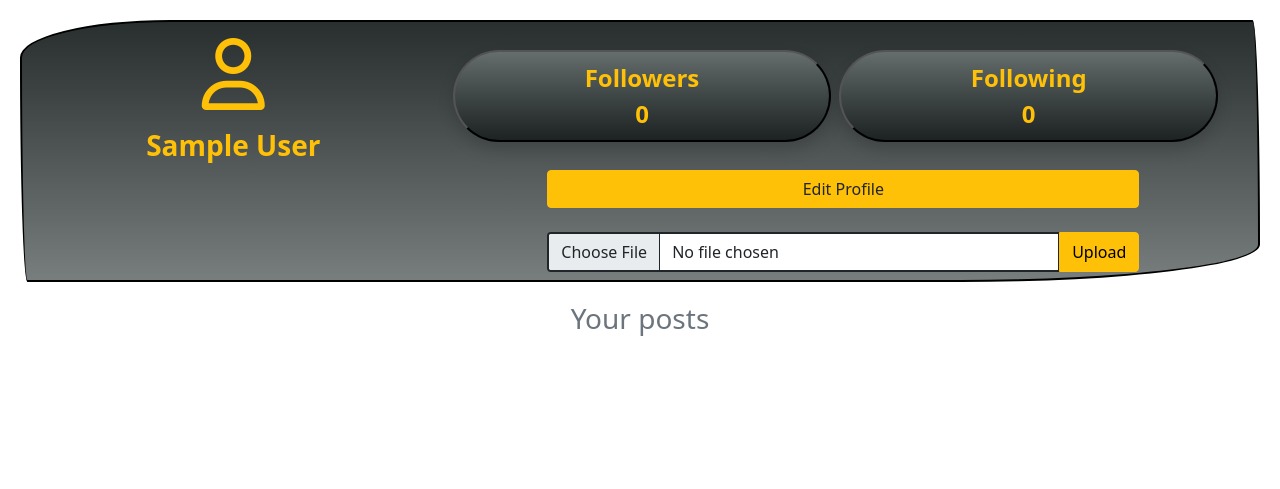
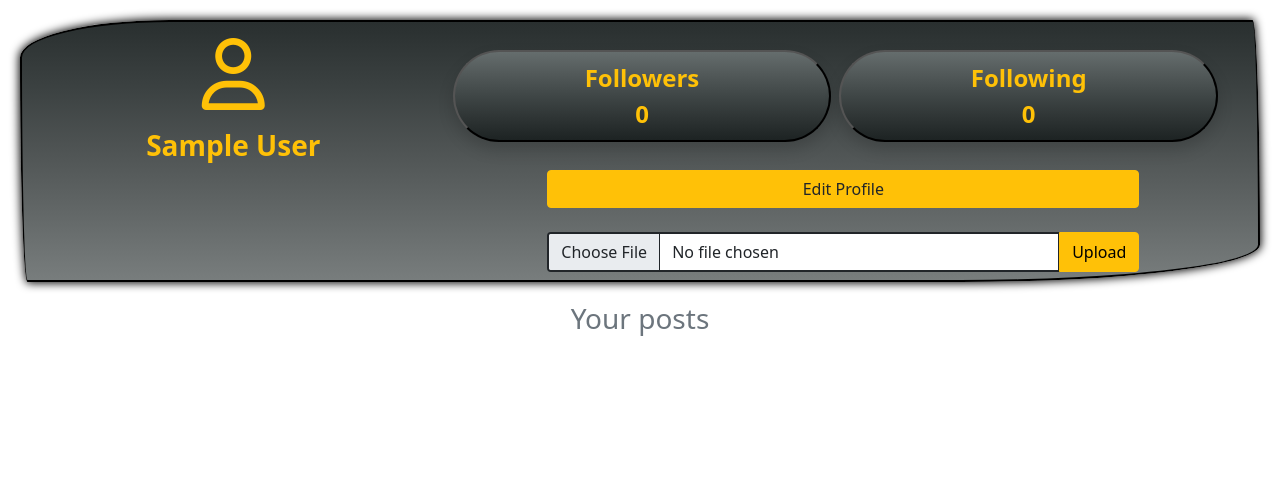
Before and after one commit to alenwenish/saveehub, a PHP site: page /saveehub/viewprofile.php in a window 1280 px wide. Shown: the top 489 px of the page. Run offline with PHP 8.4, Linux system fonts and the light colour scheme; the visitor is signed in with stand-in values (Sample User, id 1); data that the repository does not hold is empty; some libraries are stand-ins or nearby versions.

Commit message:
Undone commits

```diff
--- a/header.php
+++ b/header.php
@@ -23,6 +23,10 @@ src="https://cdnjs.cloudflare.com/ajax/libs/Chart.js/2.9.4/Chart.js">
 
   <link rel="stylesheet" href="https://cdnjs.cloudflare.com/ajax/libs/font-awesome/6.1.2/css/all.min.css" integrity="sha512-1sCRPdkRXhBV2PBLUdRb4tMg1w2YPf37qatUFeS7zlBy7jJI8Lf4VHwWfZZfpXtYSLy85pkm9GaYVYMfw5BC1A==" crossorigin="anonymous" referrerpolicy="no-referrer" />
   <link rel="stylesheet" href="https://cdnjs.cloudflare.com/ajax/libs/font-awesome/6.1.2/css/fontawesome.min.css" integrity="sha512-R+xPS2VPCAFvLRy+I4PgbwkWjw1z5B5gNDYgJN5LfzV4gGNeRQyVrY7Uk59rX+c8tzz63j8DeZPLqmXvBxj8pA==" crossorigin="anonymous" referrerpolicy="no-referrer" />
+
+
+
+
 </head>
 
 </html>
--- a/navigation.php
+++ b/navigation.php
@@ -21,7 +21,7 @@ $pic = $res->fetch_array()['pic'];
 
 <div>
 
-  <nav class="navbar navbar-expand-sm shadow  bg-dark navbar-inverse fixed-top  navbar-dark " style="background-color:#F5FCFF" id="navigation">
+  <nav class="navbar navbar-expand-sm shadow  bg-dark navbar-inverse fixed-top  navbar-dark" style="background-color:#F5FCFF" id="navigation">
 
   &nbsp;
 
--- a/viewprofile.php
+++ b/viewprofile.php
@@ -103,6 +103,7 @@ $pic = $res->fetch_array()['pic'];
       margin: 20px;
       border-radius: 20em 1em 40em / 5em 30em;
       background-image: linear-gradient(to bottom, #292f2f, #3b4141, #4f5454, #636868, #787d7d);
+      box-shadow: 0 0 10px 1px black;
     }
 
     #followers,#following{
@@ -235,7 +236,7 @@ $pic = $res->fetch_array()['pic'];
       $res = mysqli_query($conn, $sql);
       while ($data = mysqli_fetch_assoc($res)) {
     ?>
-        <img src="./uploads/<?php echo $data['post']; ?>" width="15%" height="10%" alt="">
+        <img src="./uploads/<?php echo $data['post']; ?>"  width="15%" height="10%" alt="">
 
       <?php }
     } else if ($status == 1) {
```
